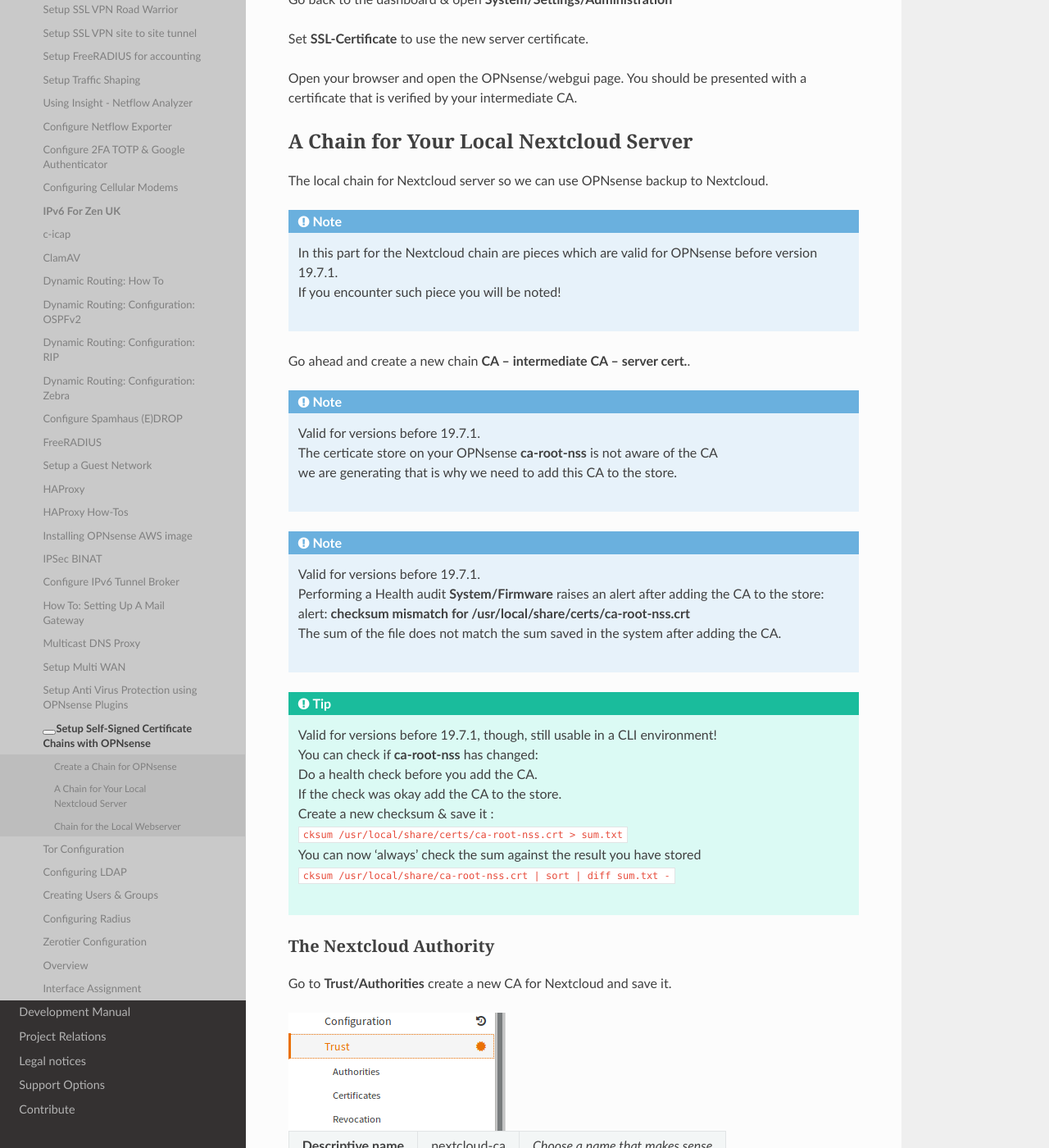
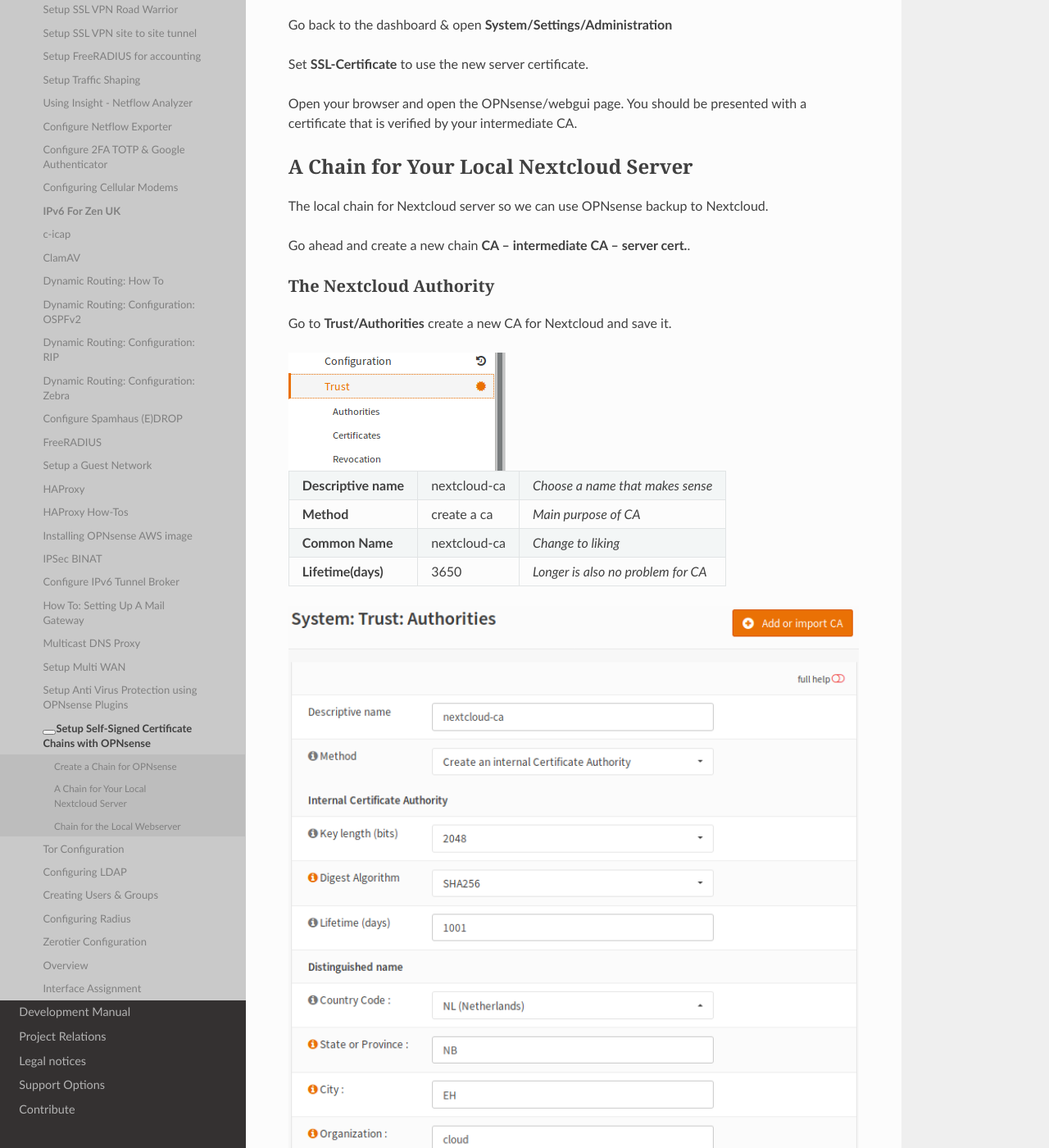
Before and after one commit to opnsense/docs, a Sphinx documentation site: the page built from source/manual/how-tos/self-signed-chain.rst, in a window 1280 px wide and 1400 px high, scrolled down 5838 px. Shown: the whole window at 82% size. Built offline with Sphinx 7.4.7 and the Read the Docs theme 2.0.0, drawn with Linux system fonts in a browser that asks for light colours; nearby versions of some CDN libraries; some web fonts are replaced; library files that are not in the unit come from our copies; some of the changed text lies outside the part shown.

Commit message:
some changes

```diff
--- a/source/manual/how-tos/self-signed-chain.rst
+++ b/source/manual/how-tos/self-signed-chain.rst
@@ -31,22 +31,19 @@
 
 What you should know about self-signed certificates:
 
-   * They are **only** as trustworty as the person, company or organization signing it.
+   * They are **only** as trustworty as the person, company or organization signing it, this is also true for trusted certificates.
    * Using these certificates **can** be a security risk if you are the one trusting them and not a CA.
 
 A chain will need at least a CA and certificate; an intermediate CA is not needed, but in case of a
 compromise the CA key would be compromised too.
+The CA private key should be stored offline on an USB stick/HD and put in a safe, not reachable by malicious software or criminals/burglers.
+The intermediate CA, which is intended for a shorter lifetime can be kept on the firewall host.
 
 The chain we are going to create will be made with the following ingredients:
 
   * **CA** ``=`` certificate authority ``=`` root certificate ``-->`` signs intermediate certificates
   * **Intermediate CA** ``=`` subordinate certificate ``=`` signed by CA  ``-->`` signs certificates
   * **Certificate** ``=`` signed by Intermediate CA ``=`` can be used for different services
-
-.. Note::
-
-    This document uses **CN - Common Name** should be read as: **SAN - Subject Alternative Name** and
-    will be used if present.
 
 Please backup before you proceed.
 
@@ -78,6 +75,7 @@
  **Descriptive name**   opnsense-ca                         *Choose a name that makes sense to you*
  **Method**             create an internal ca               *Main purpose of CA*
  **Common Name**        internal-ca                         *Default is fine, change to liking*
+ **Lifetime(days)**     3650                                *Longer is also no problem for CA*
 ====================== =================================== ========================================
 
 .. image:: images/CA.png
@@ -154,36 +153,7 @@
 
 The local chain for Nextcloud server so we can use OPNsense backup to Nextcloud.
 
-.. Note::
-
-    | In this part for the Nextcloud chain are pieces which are valid for OPNsense before version 19.7.1.
-    | If you encounter such piece you will be noted!
-
 Go ahead and create a new chain **CA -- intermediate CA -- server cert.**.
-
-.. Note::
-
-    | Valid for versions before 19.7.1.
-    | The certicate store on your OPNsense **ca-root-nss** is not aware of the CA
-    | we are generating that is why we need to add this CA to the store.
-
-.. Note::
-
-    | Valid for versions before 19.7.1.
-    | Performing a Health audit **System/Firmware** raises an alert after adding the CA to the store:
-    | alert: **checksum mismatch for /usr/local/share/certs/ca-root-nss.crt**
-    | The sum of the file does not match the sum saved in the system after adding the CA.
-
-.. Tip::
-
-    | Valid for versions before 19.7.1, though, still usable in a CLI environment!
-    | You can check if **ca-root-nss** has changed:
-    | Do a health check before you add the CA.
-    | If the check was okay add the CA to the store.
-    | Create a new checksum & save it :
-    | ``cksum /usr/local/share/certs/ca-root-nss.crt > sum.txt``
-    | You can now 'always' check the sum against the result you have stored
-    | ``cksum /usr/local/share/ca-root-nss.crt | sort | diff sum.txt -``
 
 The Nextcloud Authority
 -----------------------
@@ -196,41 +166,11 @@
  **Descriptive name**   nextcloud-ca                        *Choose a name that makes sense*
  **Method**             create a ca                         *Main purpose of CA*
  **Common Name**        nextcloud-ca                        *Change to liking*
+ **Lifetime(days)**     3650                                *Longer is also no problem for CA*
 ====================== =================================== ========================================
 
 .. image:: images/CA-cloud.png
    :width: 100%
-
-The next part is only neccessarry to perform if your version is before 19.7.1.
-
-| Begin-part-perform-before-19.7.1
-
-OPNsense needs to be made aware of the Nextcloud chain we are creating.
-
-   * Download the **CA.crt** and upload it back to OPNsense in a secure way.
-
-.. image:: images/export_CA_cert.png
-
--  * For this you can use ``scp`` (see) ``man scp``
-   * Install the **CA.crt** with ``cat``, you cannot just copy it to the store because it is a single file.
-
-**The following command will append it to the store**
-
-::
-
-    cat nextcloud-ca.crt >> /usr/local/share/certs/ca-root-nss.crt
-
-.. Warning::
-
-    If **ca_root_nss** is updated your certificate is removed and needs to be added overnew.
-    If you created a **sum.txt** you need to create it again, see previous Tip.
-
-.. Tip::
-
-    Remove the CA from the store? Use ``vi``, the added CA will be the
-    last one below **#End of file**
-
-| End-part-perform-before-19.7.1
 
 The Nextcloud Intermediate CA
 -----------------------------
@@ -304,12 +252,6 @@
  - :doc:`cloud_backup`
 
  After setting up the Nextcloud backup everything should work.
-
-Troubleshooting (valid for versions before 19.7.1):
-
-| The backup to Nextcloud fails and recieve error:``verify_result 2`` in **System/LogFiles**
-| Issuer unknown because of an incomplete chain: the CA (issuer!) is missing.
-| The Nextcloud CA was not installed to OPNsense certificate store **ca-root-nss**.
 
 
 -----------------------------
```
Also changed, not shown: other parts of source/manual/how-tos/self-signed-chain.rst (+23 -6 lines).
